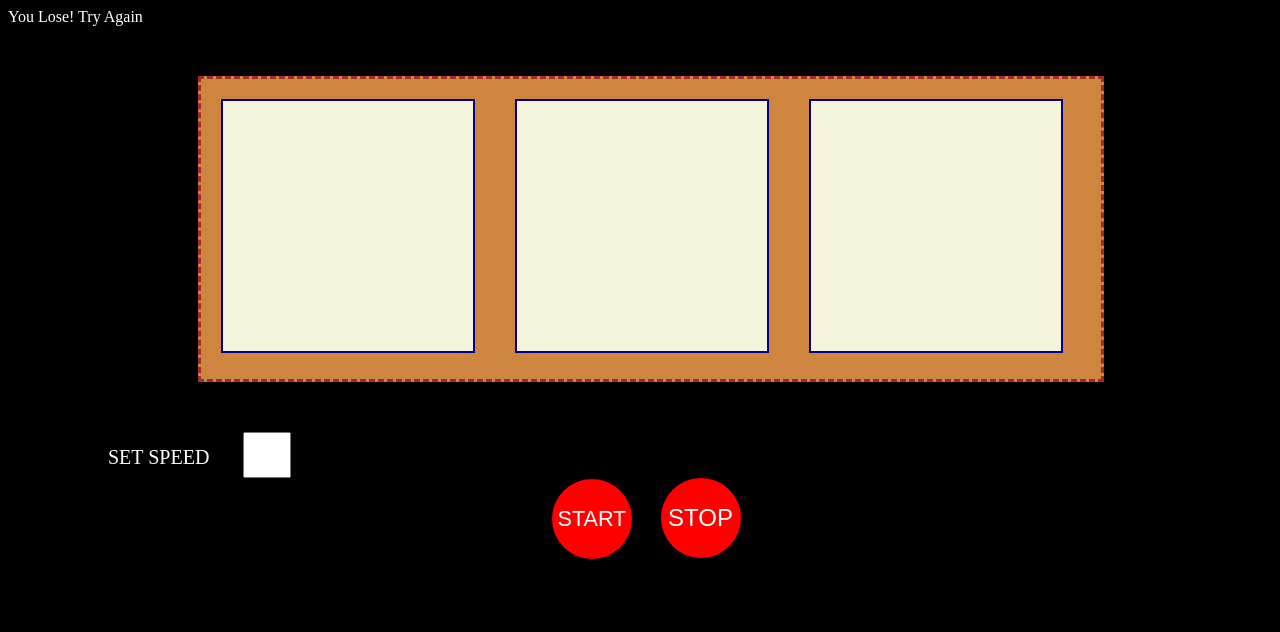
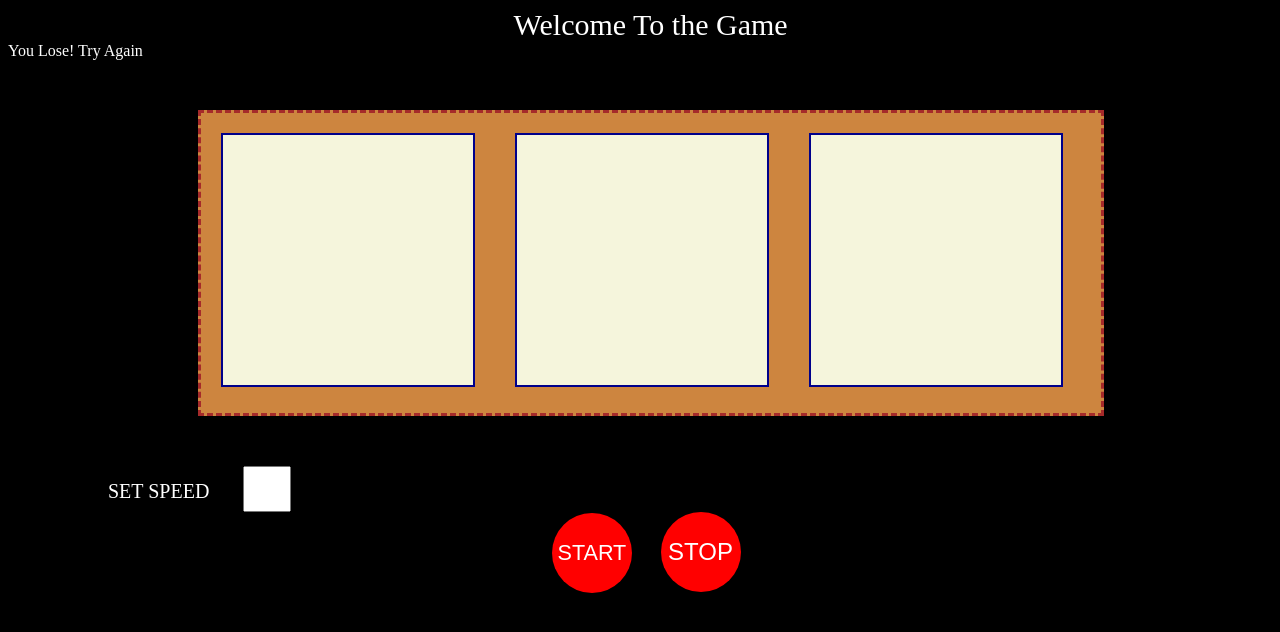
Before and after one commit to Riya128/slot-machine, a plain HTML site: page index.html in a window 1280 px wide. Both pictures are taken after a click on the button "STOP". Drawn offline with nearby package versions, Linux system fonts and the light colour scheme.

Commit message:
slot machine

```diff
--- a/index.html
+++ b/index.html
@@ -12,6 +12,7 @@
     </head>
     <body>
 
+    <div class="title">Welcome To the Game</div>
     <div id="status"></div>
     <div class="machine">
        <div class="slot" id="slot1">
--- a/script.js
+++ b/script.js
@@ -50,7 +50,7 @@ stop.onclick = function(){
     let slot3 = $('#value3').text()
 
     //if the outcome comes as true then display alert to the player that player won or else lost
-    if((slot1 === slot2) && (slot2 === slot3) && (slot1 === slot3)){
+    if((slot1 === slot2===slot3) && (slot2 === slot3) && (slot1 === slot3)){
         text.innerHTML="Congratulations! You Have Won"
     }
     else{
--- a/style.css
+++ b/style.css
@@ -52,7 +52,12 @@ body{
 #status{
     color: white;
 }
+.title{
+    color: white;
+    margin-left: 40%;
+    font-size: 30px;
 
+}
 .slot{
     height: 250px;
     margin: 20px;
```
